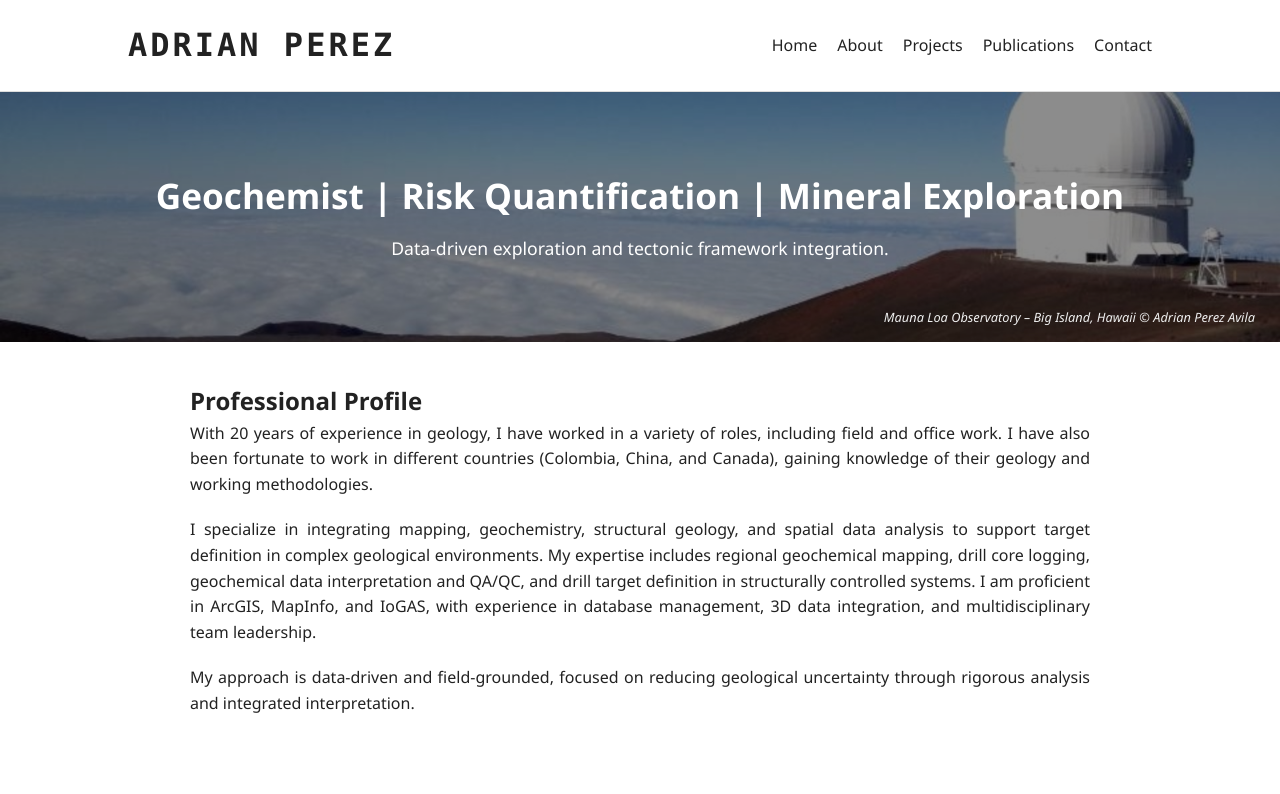
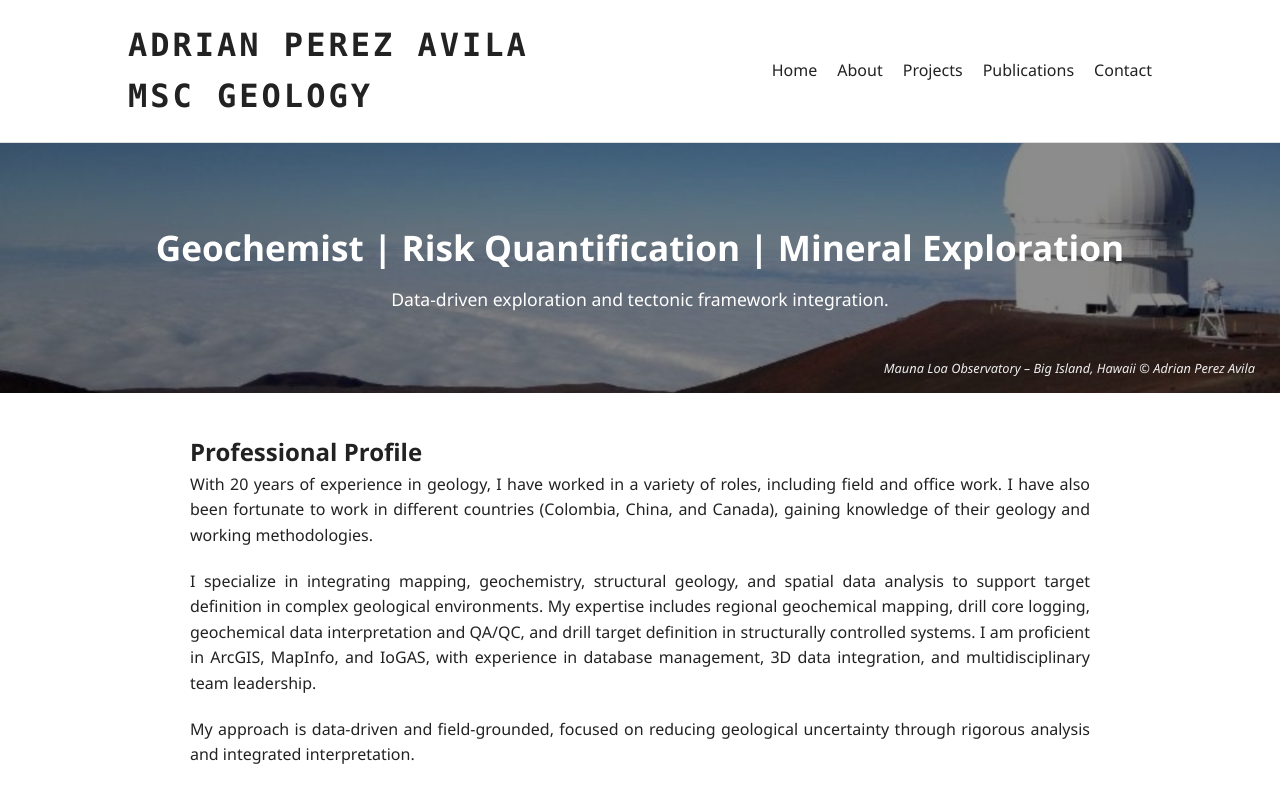
Before and after one commit to adrianperezavila/web, a plain HTML site: page index.html in a window 1280 px wide. Shown: the top 794 px of the page. Drawn offline with Linux system fonts and the light colour scheme.

Commit message:
New code for HTML
Chage the sytle in CSS and improve my HTML code

```diff
--- a/index.html
+++ b/index.html
@@ -2,7 +2,7 @@
 <html lang="en">
 <head>
     <meta charset="UTF-8">
-    <title>Adrian Perez</title>
+    <title>Adrian Perez Avila</title>
     <meta name="viewport" content="width=device-width, initial-scale=1.0">
     <link rel="stylesheet" href="assets/css/style.css">
 </head>
@@ -10,7 +10,10 @@
 
 <header>
     <nav>
-        <h1 class="logo">Adrian Perez</h1>
+        <div class="logo">
+        ADRIAN PEREZ AVILA
+        <div class="subtitle">MS<span class="small-c">c</span> Geology</div>
+        </div>
         <ul>
             <li><a href="index.html">Home</a></li>
             <li><a href="about.html">About</a></li>
```
Also changed, not shown: about.html (+4 -1 lines), contact.html (+4 -1 lines), projects.html (+4 -1 lines), publications.html (+4 -1 lines).
